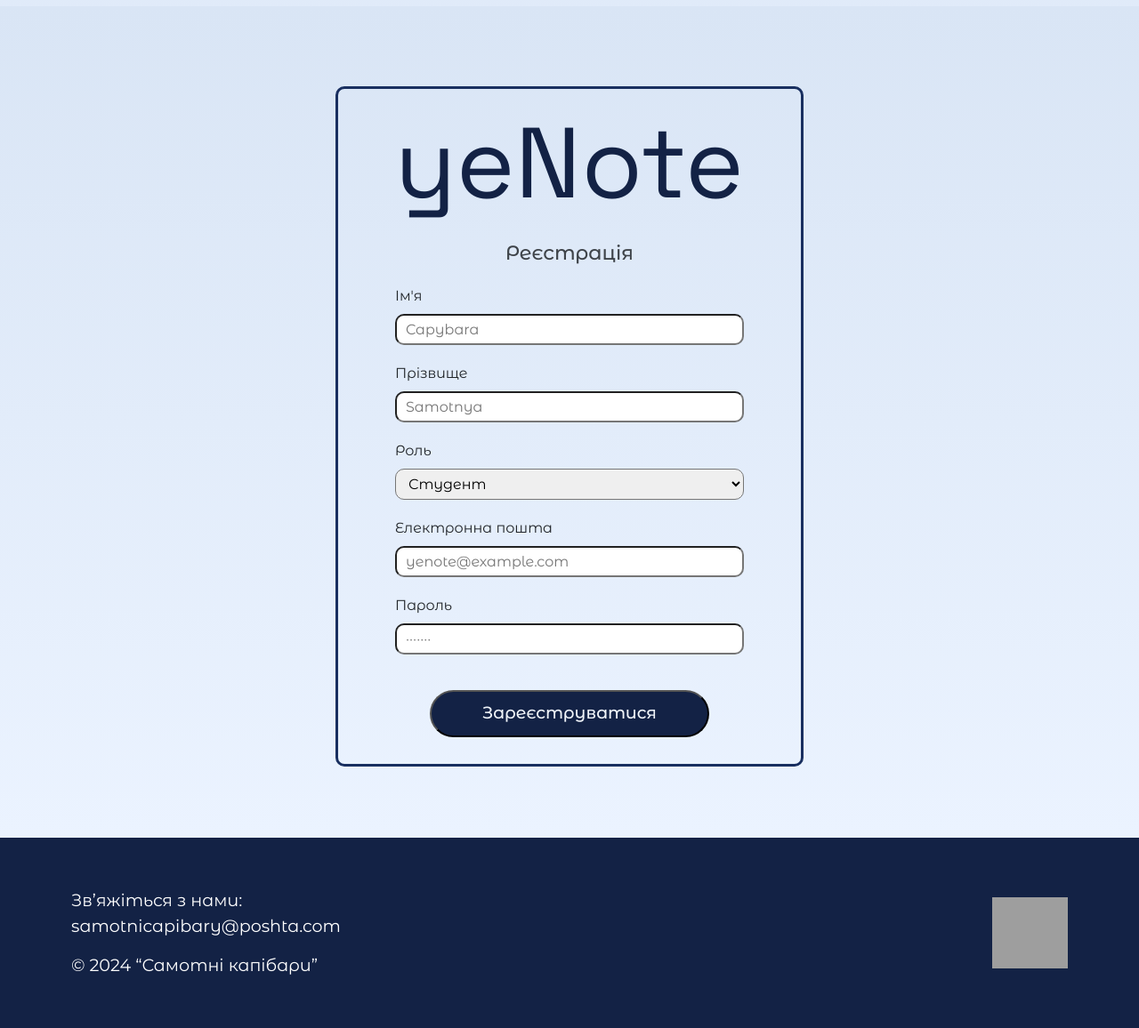
After one commit to dmytryk28/yeNote, a Flask app: page /signup in a window 1280 px wide. The commit adds this page. Shown: the part 319-1475 px from the top of the page at 89% size. Run offline with Flask 3, Linux system fonts and the light colour scheme; some libraries are stand-ins or nearby versions; some web fonts are replaced; grey boxes are pictures that could not be loaded.

Commit message:
combine registration and authorization files into one

```diff
--- a/website/static/style.css
+++ b/website/static/style.css
@@ -291,7 +291,7 @@ header .task {
     color: #ffffff;
 }
 
-.desktop-1, .task, .registration, .authentication {
+.desktop-1, .task, .sign-up-in {
     background: linear-gradient(to bottom, #D9E5F5, #EBF3FF);
     display: flex;
     width: 100%;
@@ -532,11 +532,6 @@ section .option_list .option {
     border-radius: 5px 5px 0 0;
 }
 
-.registration {
-    display: flex;
-    justify-content: center;
-}
-
 .container-3 {
     display: flex;
     width: fit-content;
@@ -550,8 +545,10 @@ section .option_list .option {
 }
 
 .all-inputs {
+    display: flex;
     width: 100%;
     justify-content: flex-start;
+    flex-direction: column;
 }
 
 .reg-auth-input-group {
@@ -573,6 +570,7 @@ section .option_list .option {
     margin-top: 20px;
     margin-bottom: 30px;
     margin-left: 0;
+    align-self: center;
 }
 
 .reg-auth-input {
--- a/website/templates/base.html
+++ b/website/templates/base.html
@@ -4,7 +4,6 @@
     <meta charset="UTF-8"/>
     <meta http-equiv="X-UA-Compatible" content="IE=Edge">
     <meta name="viewport" content="width=device-width, initial-scale=1">
-    <title>Desktop - 1</title>
     <link rel="preconnect" href="https://fonts.googleapis.com">
     <link rel="preconnect" href="https://fonts.gstatic.com" crossorigin>
     <link href="https://fonts.googleapis.com/css2?family=Roboto+Mono:wght@400&display=swap" rel="stylesheet">
--- /dev/null
+++ b/website/templates/sign_up_in.html
@@ -0,0 +1,56 @@
+{% extends "base.html" %}
+{% block title %}yeNote{% endblock %}
+{% block content %}
+    <div class="sign-up-in">
+        <div class="container-3">
+            <span class="ye-note">
+                yeNote
+            </span>
+            <span class="registration-auth">
+                {{ 'Реєстрація' if sign_up else 'Вхід' }}
+            </span>
+            <form class="all-inputs">
+                {% if sign_up %}
+                    <div class="reg-auth-input-group">
+                        <label>
+                            Ім'я
+                        </label>
+                        <input class="reg-auth-input" type="text" required placeholder="Capybara"/>
+                    </div>
+                    <div class="reg-auth-input-group">
+                        <label>
+                            Прізвище
+                        </label>
+                        <input class="reg-auth-input" type="text" required placeholder="Samotnya"/>
+                    </div>
+                    <div class="reg-auth-input-group">
+                        <label>
+                            Роль
+                        </label>
+                        <select class="reg-auth-input">
+                            <option value="student">Студент</option>
+                            <option value="teacher">Викладач</option>
+                        </select>
+                    </div>
+                {% endif %}
+                <div class="reg-auth-input-group">
+                    <label>
+                        Електронна пошта
+                    </label>
+                    <input class="reg-auth-input" type="email" required placeholder="yenote@example.com"/>
+                </div>
+                <div class="reg-auth-input-group">
+                    <label>
+                        Пароль
+                    </label>
+                    <input class="reg-auth-input" type="password" required
+                           placeholder="&middot&middot&middot&middot&middot&middot&middot"/>
+                </div>
+            <button class="container-2-1" type="submit">
+                {{ 'Зареєструватися' if sign_up else 'Увійти' }}
+            </button>
+            </form>
+
+        </div>
+    </div>
+{% endblock %}
--- a/website/views.py
+++ b/website/views.py
@@ -13,10 +13,11 @@ def task(number):
     return render_template("task.html", num=number)
 
 
-@views.route('/registration')
+@views.route('/signup')
 def registration():
-    return render_template("registration.html")
+    return render_template("sign_up_in.html", sign_up=True)
 
-@views.route('/authentication')
+
+@views.route('/signin')
 def authentication():
-    return render_template("authentication.html")
+    return render_template("sign_up_in.html", sign_up=False)
```
Also changed, not shown: website/templates/authentication.html (deleted, +0 -31 lines), website/templates/registration.html (deleted, +0 -56 lines).
